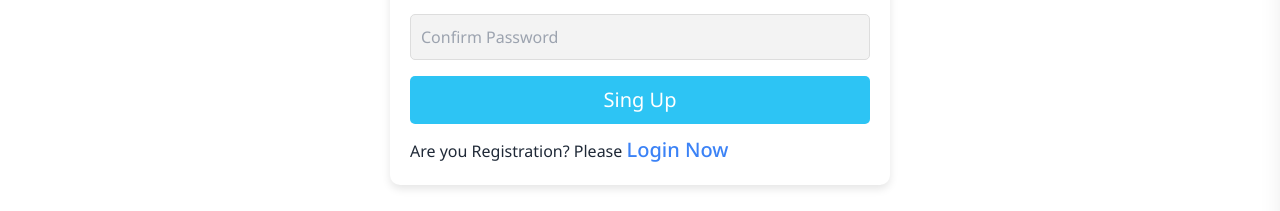
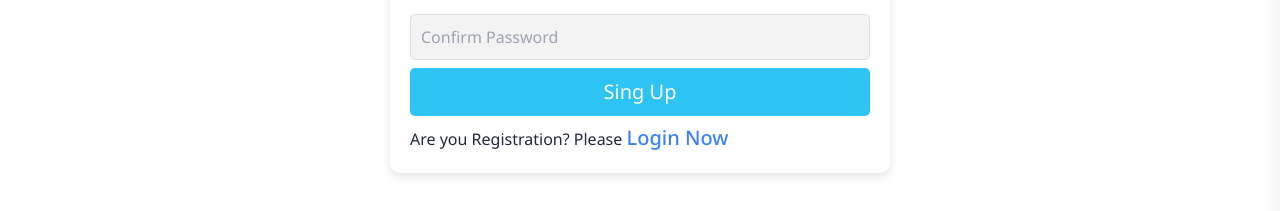
Before and after one commit to halaluddin2000/ghorer-bazar-client, a React (Vite) app: page /singUp in a window 1280 px wide. Shown: the part 374-585 px from the top of the page. Built offline with nearby package versions, Linux system fonts and the light colour scheme; no server answers.

Commit message:
login or singup page added in account button

```diff
--- a/src/Components/singUp/SingUp.jsx
+++ b/src/Components/singUp/SingUp.jsx
@@ -30,11 +30,11 @@ function SingUp() {
               type="submit"
               value="Sing Up"
               id="button"
-              className="mt-4 text-xl"
+              className="mt-2 text-xl"
             />
           </form>
         </div>
-        <p className="mt-3">
+        <p className="mt-2">
           Are you Registration? Please{" "}
           <Link className="text-blue-500 text-xl font-medium " to="/login">
             Login Now
```
